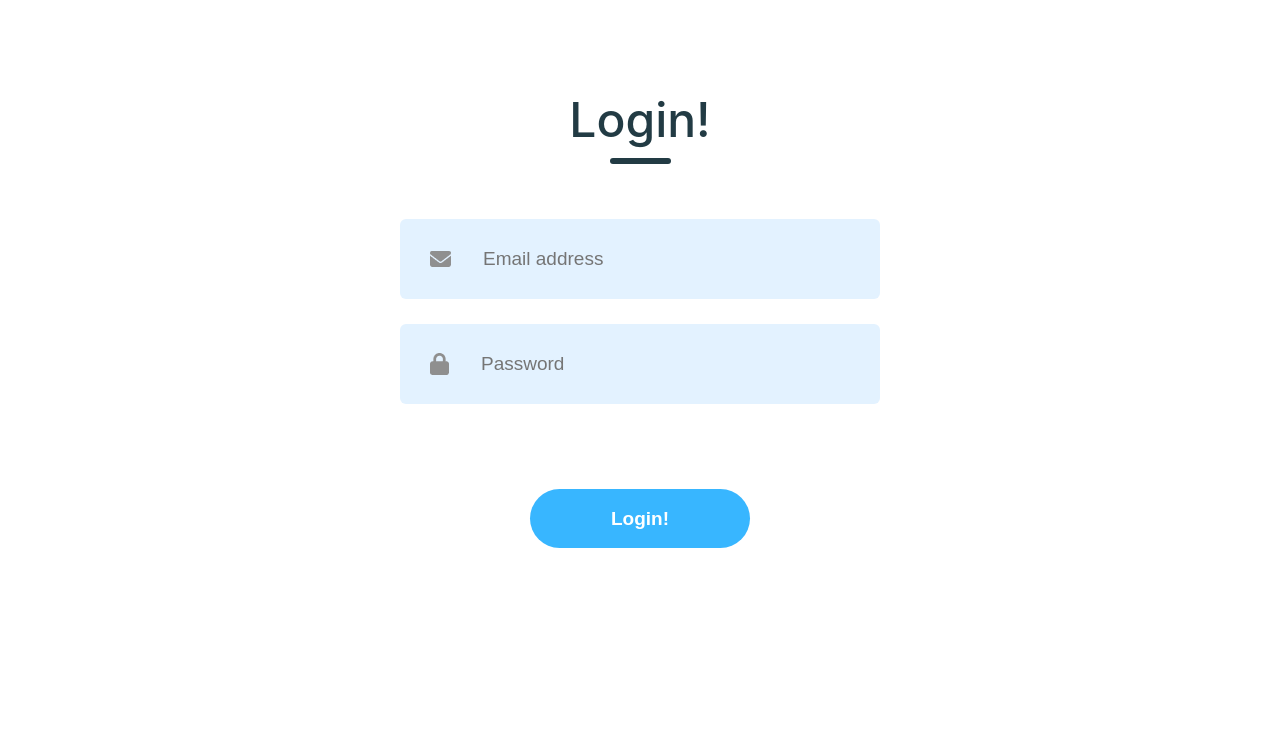
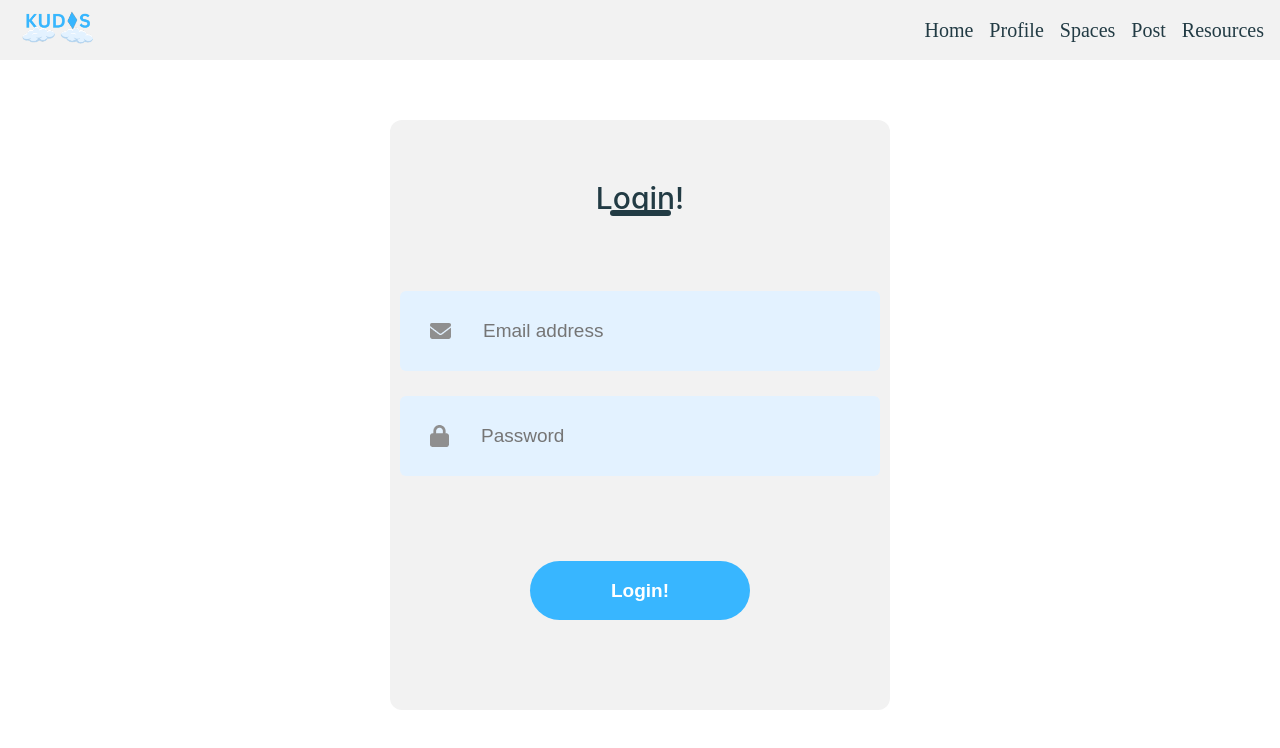
Before and after one commit to calebyhan/fidhacks25, a React (Create React App) app in the folder kudos/: page /login in a window 1280 px wide. Shown: the top 748 px of the page. Built offline with nearby package versions, Linux system fonts and the light colour scheme; no server answers.

Commit message:
added nav bar, fixed ui for post

```diff
--- a/kudos/src/App.js
+++ b/kudos/src/App.js
@@ -1,6 +1,6 @@
 import './App.css';
 import { BrowserRouter as Router, Routes, Route } from "react-router-dom";
-
+import  Navbar from "./components/Navbar";
 import Signup from "./components/Signup";
 import Home from "./components/Home";
 import Login from "./components/Login"
@@ -11,7 +11,9 @@ import Space from "./components/Space";
 function App() {
     return (
         <Router>
+        <Navbar />
         <Routes>
+
             <Route path="/" element={<Home />} />
             <Route path="/signup" element={<Signup />} />
             <Route path="/login" element={<Login />} />
--- /dev/null
+++ b/kudos/src/components/Navbar.css
@@ -0,0 +1,49 @@
+*{
+    box-sizing: border-box;
+}
+
+body{
+    margin:0;
+}
+
+.nav{
+    background-color: #f2f2f2;
+    color: #223B44;
+    display: flex;
+    justify-content: space-between;
+    align-items: center;
+    gap: 2rem;
+    padding: 1rem;
+    height: 60px;
+}
+
+.nav ul{
+    padding: 0;
+    margin: 0;
+    list-style: none;
+    display: flex;
+    gap: 1rem;
+}
+
+.nav a {
+    color: inherit;
+    text-decoration: none;
+    height: 100%;
+    display: flex;
+    align-items: center;
+    padding: 0rem;
+    font-family: Poppins;
+    font-size: 1.25rem;
+}
+
+.nav li.active{
+    background-color: #f2f2f2;
+}
+.nav li:hover{
+    color: #43778a;
+}
+
+.image {
+    width: auto;
+    height: 80px;
+}
--- /dev/null
+++ b/kudos/src/components/Navbar.js
@@ -0,0 +1,35 @@
+
+import { Link, useMatch, useResolvedPath } from "react-router-dom";
+import logo from './assets/logo.png';
+import "./Navbar.css"
+function Navbar(){
+    return(
+        <nav className="nav">
+            <Link to="/" className="home-p">
+                <img className="image" src={logo} alt="logo"/>
+            </Link>
+            <ul>
+                <CustomLink to="/">Home</CustomLink>
+                <CustomLink to="/profile">Profile</CustomLink>
+                <CustomLink to="/spaces">Spaces</CustomLink>
+                <CustomLink to="/post">Post</CustomLink>
+                <CustomLink to="/resources">Resources</CustomLink>
+            </ul>
+        </nav>
+    );
+}
+
+function CustomLink({to, children, ...props}){
+    const resolvedPath = useResolvedPath(to)
+    const isActive = useMatch({path: resolvedPath.pathname, end:true})
+
+    return(
+        <li className={isActive ? "active" : ""}>
+            <Link to={to} {...props}>
+                {children}
+            </Link>
+        </li>
+    )
+}
+
+export default Navbar;
--- a/kudos/src/components/PostInterface.js
+++ b/kudos/src/components/PostInterface.js
@@ -52,13 +52,17 @@ export default function PostInterface() {
 
 
     return (
-        <div>
+        <div className="container">
             {showPopup && (
                 <div className="popup">
                     {popupMessage}
                 </div>
             )}
-            <h2>Create a Post</h2>
+            <div className="header">
+            <h2 className="text">Create a Post</h2>
+            <div className="underline"></div>
+            </div>
+            <div className="items">
             <div>
                 <label>
                     Post Content:
@@ -91,6 +95,7 @@ export default function PostInterface() {
             </div>
 
             <button onClick={handlePostSubmit}>Submit Post</button>
+            </div>
         </div>
     );
 }
--- a/kudos/src/components/Space.css
+++ b/kudos/src/components/Space.css
@@ -13,7 +13,7 @@
   max-width: 600px;
   margin-top: 20px;
   overflow-y: auto;
-  height: 70vh; /* scrollable */
+  height: 70vh;
   padding-right: 10px;
 }
 
@@ -34,7 +34,7 @@
   border-radius: 50%;
   margin-right: 15px;
   object-fit: cover;
-  background-color: #d9d9d9; /* fallback grey background */
+  background-color: #d9d9d9;
 }
 
 .post-content {
--- a/kudos/src/components/popup.css
+++ b/kudos/src/components/popup.css
@@ -13,9 +13,75 @@
   animation: fadeInOut 2s ease-in-out forwards;
 }
 
+.container {
+  display: flex;
+  flex-direction: column;
+  justify-content: center;
+  align-items: center;
+  background-color: #fff;
+  padding: 30px;
+  width: 500px;
+  max-width: 100%;
+  border-radius: 12px;
+  margin-top: 60px;
+  background-color: #f2f2f2;
+}
+
+.header {
+  display: flex;
+  flex-direction: column;
+  align-items: center;
+  margin-bottom: 20px;
+}
+
+.items {
+  width: 100%;
+  margin-top: 20px;
+  display: flex;
+  flex-direction: column;
+  gap: 15px;
+}
+.text{
+    color: #223B44;;
+    font-size: 30px;
+    font-weight: 500;
+}
+
+textarea {
+  width: 100%;
+  padding: 12px;
+  font-size: 14px;
+  border-radius: 8px;
+  border: 1px solid #ccc;
+  resize: vertical;
+  box-sizing: border-box;
+}
+.underline {
+    width: 61px;
+    height: 6px;
+    background: #223B44;
+    border-radius: 9px;
+    margin-top: -15px;
+}
 @keyframes fadeInOut {
   0% { opacity: 0; transform: translateX(-50%) translateY(-10px); }
   10% { opacity: 1; transform: translateX(-50%) translateY(0); }
   90% { opacity: 1; transform: translateX(-50%) translateY(0); }
   100% { opacity: 0; transform: translateX(-50%) translateY(-10px); }
 }
+
+
+button {
+  padding: 12px;
+  background-color: #4A90E2;
+  color: white;
+  border: none;
+  border-radius: 8px;
+  font-size: 16px;
+  cursor: pointer;
+  width: 100%;
+}
+
+button:hover {
+  background-color: #2a5484;
+}
```
